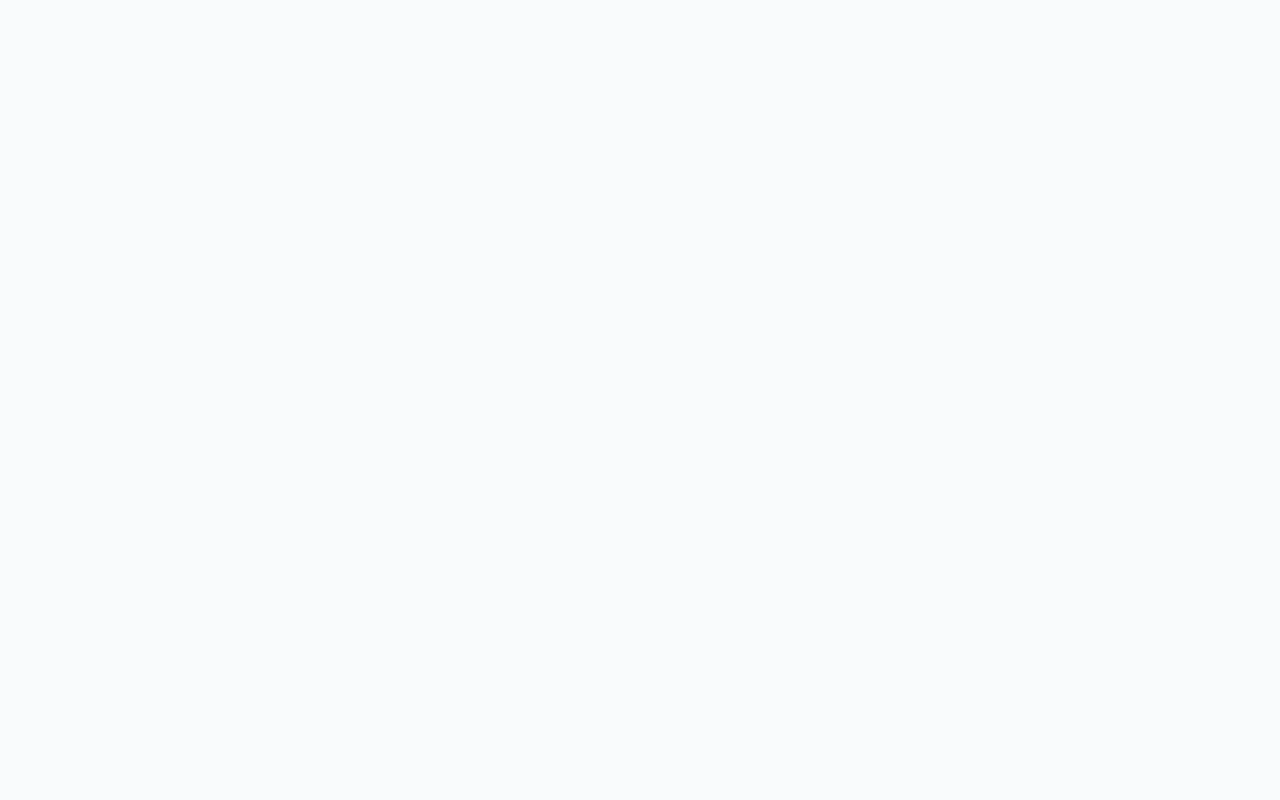
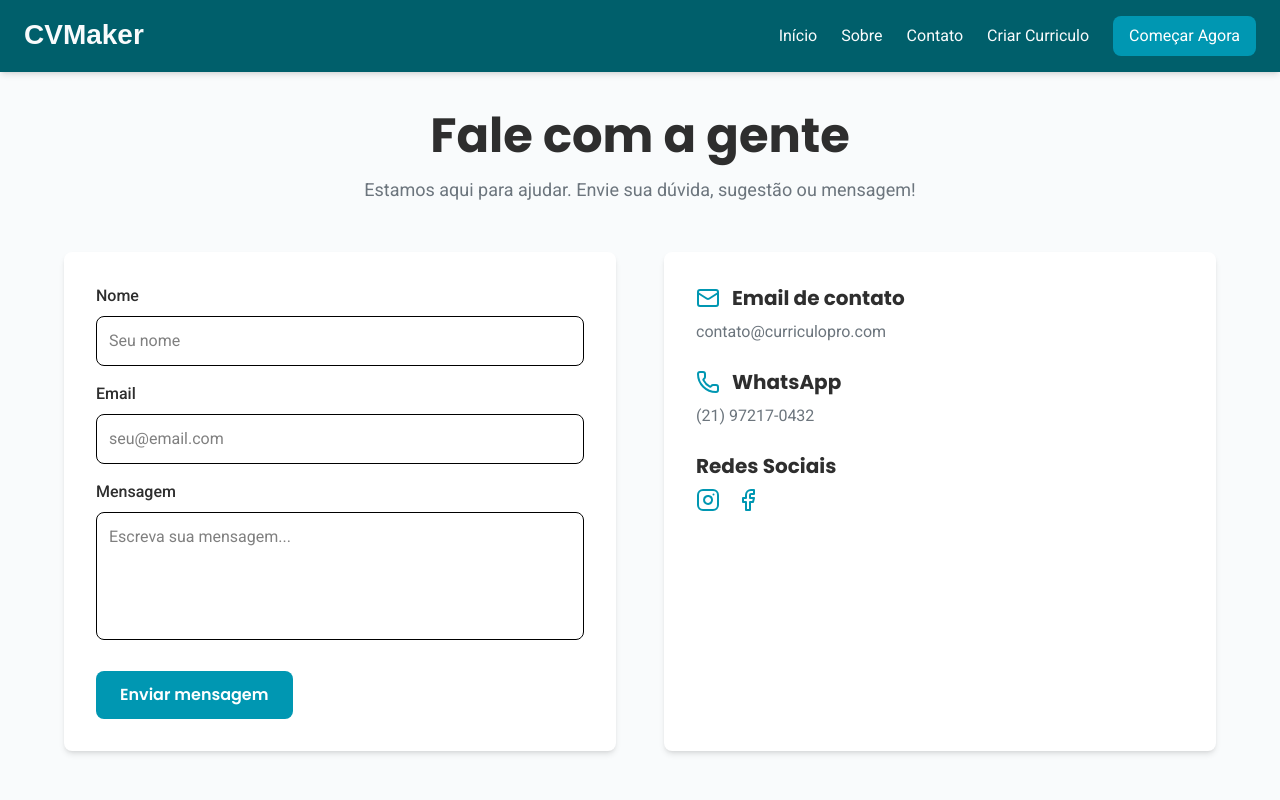
Before and after one commit to ArthurOliv2/cvmaker, a React (Vite) app: page /contato in a window 1280 px wide. Before the commit this address had no page. Shown: the top 800 px of the page. Built offline with nearby package versions, Linux system fonts and the light colour scheme.

Commit message:
cria aba 'CONTATO'

```diff
--- a/src/App.jsx
+++ b/src/App.jsx
@@ -1,12 +1,14 @@
 import { Routes, Route } from "react-router-dom";
 import Home from "./pages/Home";
 import Sobre from "./pages/Sobre";
+import Contato from "./pages/Contato";
 
 function App() {
     return(
         <Routes>
             <Route path="/" element={<Home />} />
             <Route path="/sobre" element={<Sobre />} />
+            <Route path="/contato" element={<Contato />} />
         </Routes>
     )
 }
--- /dev/null
+++ b/src/pages/Contato/index.jsx
@@ -0,0 +1,93 @@
+import { Mail, Phone, Facebook, Instagram } from "lucide-react";
+import NavBar from "../../components/NavBar";
+import Footer from "../../components/Footer";
+
+
+function Contato() {
+    return (
+        <>
+        <NavBar />
+        <section className="pt-28 pb-20 px-6 bg-[#F9FBFC]">
+            <div className="max-w-6xl mx-auto">
+                <div className="text-center mb-12">
+                    <h1 className="text-4xl md:text-5xl font-bold text-[#2E2E2E] font-poppins mb-4">
+                        Fale com a gente
+                    </h1>
+                    <p className="text-[#6C757D] max-w-2xl mx-auto font-roboto text-base md:text-lg">
+                        Estamos aqui para ajudar. Envie sua dúvida, sugestão ou mensagem!
+                    </p>
+                </div>
+
+                <div className="flex flex-col lg:flex-row gap-12">
+                    {/* Formulário */}
+                    <form className="bg-white p-8 rounded-lg shadow-md flex-1">
+                        <div className="mb-4">
+                            <label className="block mb-2 text-[#2E2E2E] font-medium">Nome</label>
+                            <input
+                                type="text"
+                                className="w-full p-3 border rounded-lg focus:outline-none focus:ring-2 focus:ring-[#0097B2]"
+                                placeholder="Seu nome"
+                            />
+                        </div>
+                        <div className="mb-4">
+                            <label className="block mb-2 text-[#2E2E2E] font-medium">Email</label>
+                            <input
+                                type="email"
+                                className="w-full p-3 border rounded-lg focus:outline-none focus:ring-2 focus:ring-[#0097B2]"
+                                placeholder="seu@email.com"
+                            />
+                        </div>
+                        <div className="mb-6">
+                            <label className="block mb-2 text-[#2E2E2E] font-medium">Mensagem</label>
+                            <textarea
+                                className="w-full p-3 border rounded-lg h-32 resize-none focus:outline-none focus:ring-2 focus:ring-[#0097B2]"
+                                placeholder="Escreva sua mensagem..."
+                            ></textarea>
+                        </div>
+                        <button
+                            type="submit"
+                            className="bg-[#0097B2] hover:bg-[#007A8C] text-white font-semibold py-3 px-6 rounded-lg transition"
+                        >
+                            Enviar mensagem
+                        </button>
+                    </form>
+
+                    <div className="flex-1 bg-white p-8 rounded-lg shadow-md flex flex-col gap-6">
+                        <div>
+                            <h3 className="text-xl font-bold text-[#2E2E2E] mb-2 flex items-center gap-3">
+                                <Mail className="w-6 h-6 text-[#0097B2]" />
+                                Email de contato
+                            </h3>
+                            <p className="text-[#6C757D] text-base">contato@curriculopro.com</p>
+                        </div>
+
+                        <div>
+                            <h3 className="text-xl font-bold text-[#2E2E2E] mb-2 flex items-center gap-3">
+                                <Phone className="w-6 h-6 text-[#0097B2]" />
+                                WhatsApp
+                            </h3>
+                            <p className="text-[#6C757D] text-base">(21) 97217-0432</p>
+                        </div>
+
+                        <div>
+                            <h3 className="text-xl font-bold text-[#2E2E2E] mb-2">Redes Sociais</h3>
+                            <div className="flex gap-4 mt-2">
+                                <a href="#" className="text-[#0097B2] hover:text-[#007A8C]">
+                                    <Instagram className="w-6 h-6" />
+                                </a>
+                                <a href="#" className="text-[#0097B2] hover:text-[#007A8C]">
+                                    <Facebook className="w-6 h-6" />
+                                </a>
+                            </div>
+                        </div>
+                    </div>
+
+                </div>
+            </div>
+        </section>
+        <Footer />
+        </>
+    );
+}
+
+export default Contato;
```
